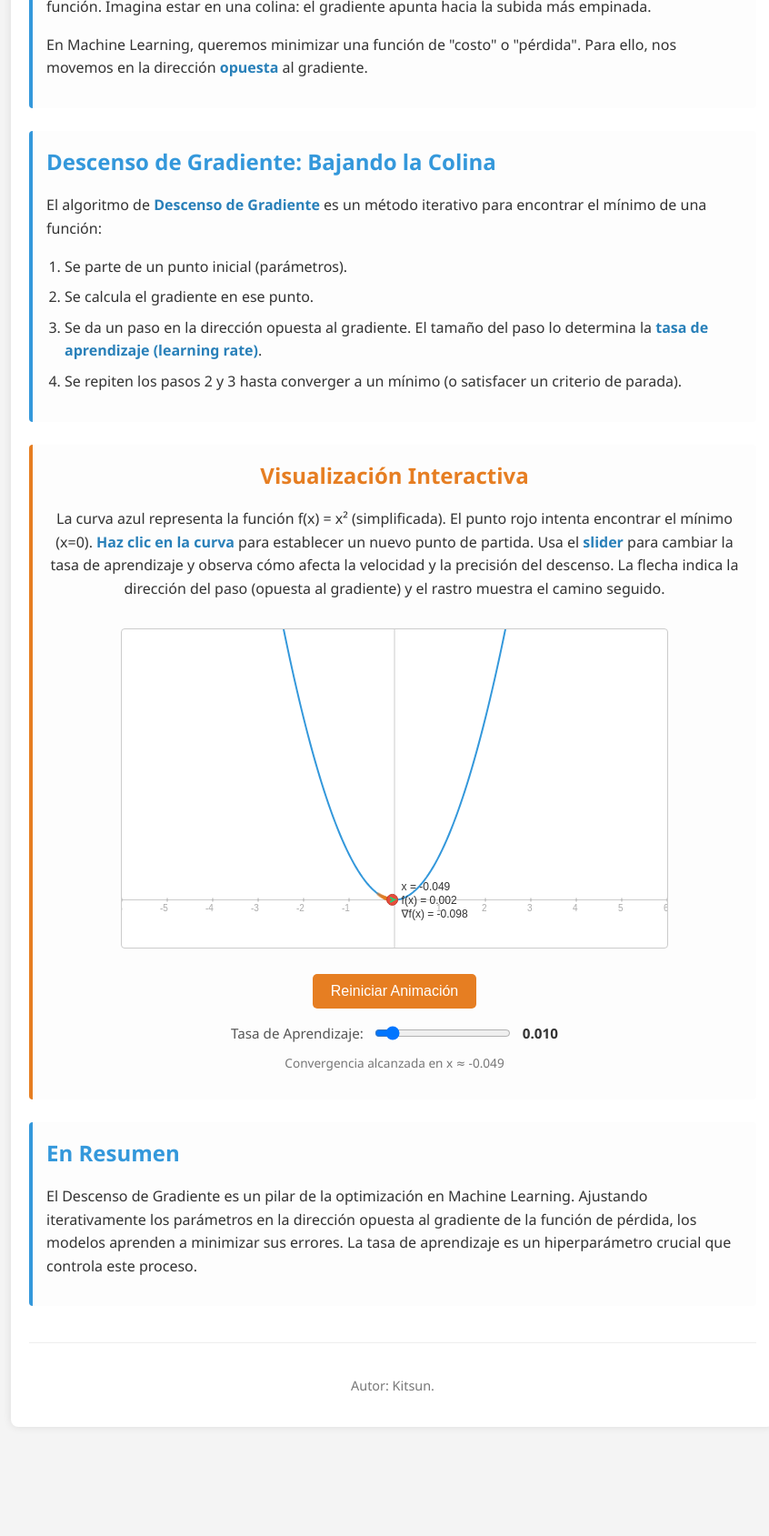
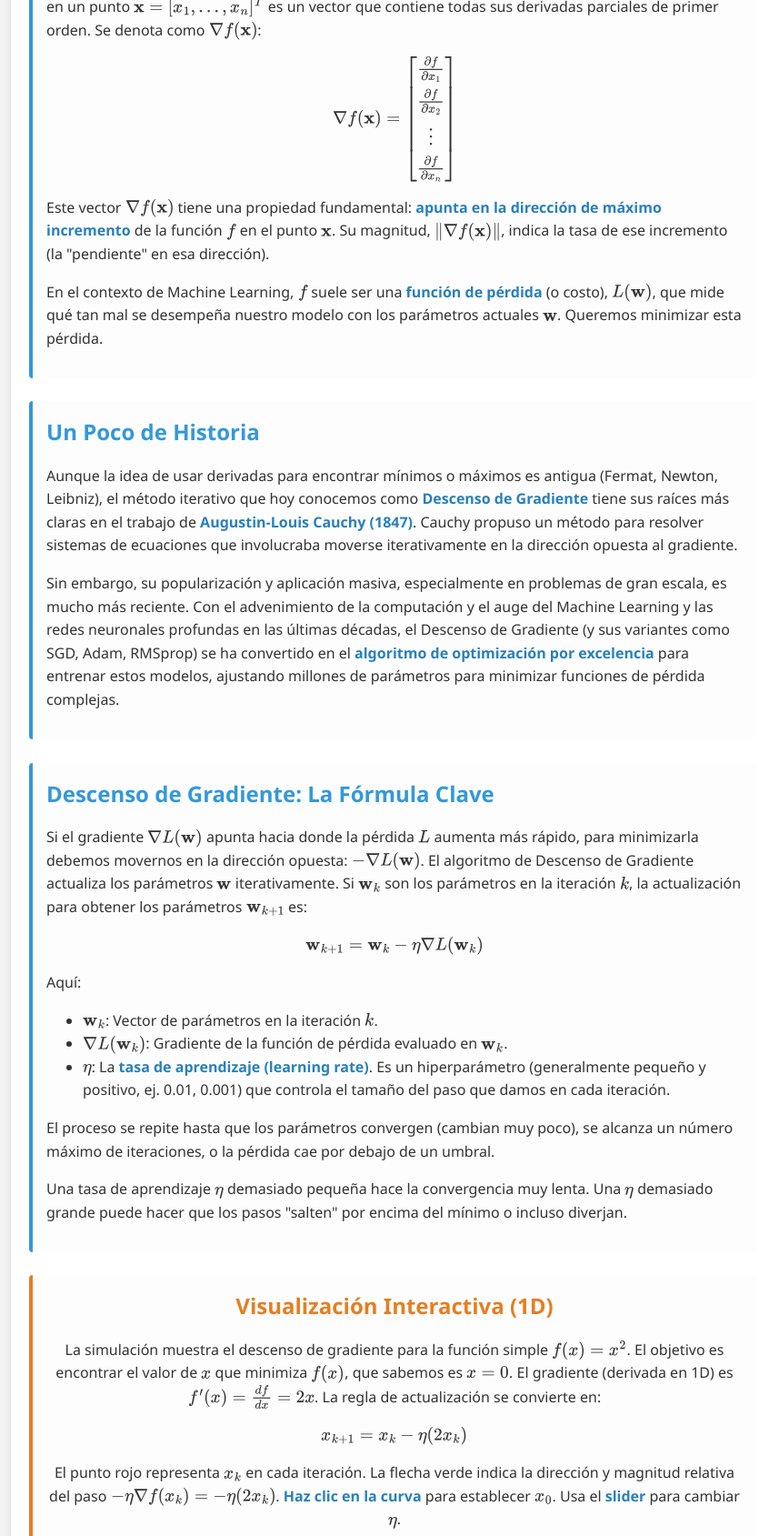
Before and after one commit to Kitsunp/Gradiente, a plain HTML site: page index.html in a window 1280 px wide. Shown: the part 332-2021 px from the top of the page at 91% size, without its empty margins (208-1054 px from the left). Before the commit the page ends 1931 px from the top, so only its background shows below. Drawn offline with nearby package versions, Linux system fonts and the light colour scheme.

Commit message:
Update index.html

```diff
--- a/index.html
+++ b/index.html
@@ -3,50 +3,98 @@
 <head>
     <meta charset="UTF-8">
     <meta name="viewport" content="width=device-width, initial-scale=1.0">
-    <title>Entendiendo los Gradientes Interactivo</title>
+    <title>Entendiendo los Gradientes Interactivo (MathJax)</title>
     <link rel="stylesheet" href="style.css">
+    <!-- MathJax Configuration -->
+    <script>
+        MathJax = {
+          tex: {
+            inlineMath: [['$', '$'], ['\\(', '\\)']], // Delimitadores para matemáticas en línea
+            displayMath: [['$$', '$$'], ['\\[', '\\]']], // Delimitadores para matemáticas en bloque
+            processEscapes: true // Permite usar \$ para mostrar un símbolo de dólar literal
+          },
+          svg: {
+            fontCache: 'global' // Mejora rendimiento en algunos casos, CHTML es otra opción común 'chtml'
+          },
+          options: {
+            skipHtmlTags: ['script', 'noscript', 'style', 'textarea', 'pre', 'code'] // Etiquetas a ignorar
+          }
+        };
+        </script>
+    <!-- MathJax Core Script -->
+    <!-- Usamos la versión 3, cargando el componente que combina entrada TeX y salida SVG -->
+    <script id="MathJax-script" async src="https://cdn.jsdelivr.net/npm/mathjax@3/es5/tex-svg.js"></script>
+
 </head>
 <body>
     <div class="container">
         <header>
             <h1>¿Cómo Funcionan los Gradientes? (Interactivo)</h1>
-            <p class="subtitle">Una exploración visual del Descenso de Gradiente.</p>
+            <p class="subtitle">Una exploración visual y matemática del Descenso de Gradiente.</p>
         </header>
 
         <section id="intro">
             <h2>¿Qué es un Gradiente?</h2>
             <p>
-                El <strong>gradiente</strong> de una función en un punto nos indica la dirección de máximo crecimiento de esa función. Imagina estar en una colina: el gradiente apunta hacia la subida más empinada.
+                Matemáticamente, para una función escalar $f$ de múltiples variables $f(x_1, x_2, \dots, x_n)$, su <strong>gradiente</strong> en un punto $\mathbf{x} = [x_1, \dots, x_n]^T$ es un vector que contiene todas sus derivadas parciales de primer orden. Se denota como $\nabla f(\mathbf{x})$:
+                $$
+                \nabla f(\mathbf{x}) = \begin{bmatrix} \frac{\partial f}{\partial x_1} \\ \frac{\partial f}{\partial x_2} \\ \vdots \\ \frac{\partial f}{\partial x_n} \end{bmatrix}
+                $$
+                Este vector $\nabla f(\mathbf{x})$ tiene una propiedad fundamental: <strong>apunta en la dirección de máximo incremento</strong> de la función $f$ en el punto $\mathbf{x}$. Su magnitud, $\| \nabla f(\mathbf{x}) \|$, indica la tasa de ese incremento (la "pendiente" en esa dirección).
             </p>
             <p>
-                En Machine Learning, queremos minimizar una función de "costo" o "pérdida". Para ello, nos movemos en la dirección <strong>opuesta</strong> al gradiente.
+                En el contexto de Machine Learning, $f$ suele ser una <strong>función de pérdida</strong> (o costo), $L(\mathbf{w})$, que mide qué tan mal se desempeña nuestro modelo con los parámetros actuales $\mathbf{w}$. Queremos minimizar esta pérdida.
             </p>
         </section>
 
+        <section id="history">
+            <h2>Un Poco de Historia</h2>
+            <p>
+                Aunque la idea de usar derivadas para encontrar mínimos o máximos es antigua (Fermat, Newton, Leibniz), el método iterativo que hoy conocemos como <strong>Descenso de Gradiente</strong> tiene sus raíces más claras en el trabajo de <strong>Augustin-Louis Cauchy (1847)</strong>. Cauchy propuso un método para resolver sistemas de ecuaciones que involucraba moverse iterativamente en la dirección opuesta al gradiente.
+            </p>
+            <p>
+                Sin embargo, su popularización y aplicación masiva, especialmente en problemas de gran escala, es mucho más reciente. Con el advenimiento de la computación y el auge del Machine Learning y las redes neuronales profundas en las últimas décadas, el Descenso de Gradiente (y sus variantes como SGD, Adam, RMSprop) se ha convertido en el <strong>algoritmo de optimización por excelencia</strong> para entrenar estos modelos, ajustando millones de parámetros para minimizar funciones de pérdida complejas.
+            </p>
+        </section>
+
+
         <section id="gradient-descent">
-            <h2>Descenso de Gradiente: Bajando la Colina</h2>
+            <h2>Descenso de Gradiente: La Fórmula Clave</h2>
             <p>
-                El algoritmo de <strong>Descenso de Gradiente</strong> es un método iterativo para encontrar el mínimo de una función:
-                <ol>
-                    <li>Se parte de un punto inicial (parámetros).</li>
-                    <li>Se calcula el gradiente en ese punto.</li>
-                    <li>Se da un paso en la dirección opuesta al gradiente. El tamaño del paso lo determina la <strong>tasa de aprendizaje (learning rate)</strong>.</li>
-                    <li>Se repiten los pasos 2 y 3 hasta converger a un mínimo (o satisfacer un criterio de parada).</li>
-                </ol>
+                Si el gradiente $\nabla L(\mathbf{w})$ apunta hacia donde la pérdida $L$ aumenta más rápido, para minimizarla debemos movernos en la dirección opuesta: $-\nabla L(\mathbf{w})$. El algoritmo de Descenso de Gradiente actualiza los parámetros $\mathbf{w}$ iterativamente. Si $\mathbf{w}_k$ son los parámetros en la iteración $k$, la actualización para obtener los parámetros $\mathbf{w}_{k+1}$ es:
+                $$
+                \mathbf{w}_{k+1} = \mathbf{w}_k - \eta \nabla L(\mathbf{w}_k)
+                $$
+                Aquí:
+                <ul>
+                    <li>$\mathbf{w}_k$: Vector de parámetros en la iteración $k$.</li>
+                    <li>$\nabla L(\mathbf{w}_k)$: Gradiente de la función de pérdida evaluado en $\mathbf{w}_k$.</li>
+                    <li>$\eta$: La <strong>tasa de aprendizaje (learning rate)</strong>. Es un hiperparámetro (generalmente pequeño y positivo, ej. 0.01, 0.001) que controla el tamaño del paso que damos en cada iteración.</li>
+                </ul>
+                El proceso se repite hasta que los parámetros convergen (cambian muy poco), se alcanza un número máximo de iteraciones, o la pérdida cae por debajo de un umbral.
+            </p>
+            <p>
+                Una tasa de aprendizaje $\eta$ demasiado pequeña hace la convergencia muy lenta. Una $\eta$ demasiado grande puede hacer que los pasos "salten" por encima del mínimo o incluso diverjan.
             </p>
         </section>
 
         <section id="visualization">
-            <h2>Visualización Interactiva</h2>
+            <h2>Visualización Interactiva (1D)</h2>
             <p>
-                La curva azul representa la función f(x) = x² (simplificada). El punto rojo intenta encontrar el mínimo (x=0).
-                <strong>Haz clic en la curva</strong> para establecer un nuevo punto de partida. Usa el <strong>slider</strong> para cambiar la tasa de aprendizaje y observa cómo afecta la velocidad y la precisión del descenso. La flecha indica la dirección del paso (opuesta al gradiente) y el rastro muestra el camino seguido.
+                La simulación muestra el descenso de gradiente para la función simple $f(x) = x^2$. El objetivo es encontrar el valor de $x$ que minimiza $f(x)$, que sabemos es $x=0$.
+                El gradiente (derivada en 1D) es $f'(x) = \frac{df}{dx} = 2x$.
+                La regla de actualización se convierte en:
+                $$
+                x_{k+1} = x_k - \eta (2x_k)
+                $$
+                El punto rojo representa $x_k$ en cada iteración. La flecha verde indica la dirección y magnitud relativa del paso $-\eta \nabla f(x_k) = -\eta (2x_k)$.
+                <strong>Haz clic en la curva</strong> para establecer $x_0$. Usa el <strong>slider</strong> para cambiar $\eta$.
             </p>
-            <canvas id="gradientCanvas" width="600" height="350"></canvas> <!-- Aumenté un poco la altura -->
+            <canvas id="gradientCanvas" width="600" height="350"></canvas>
             <div class="controls">
                  <button id="resetButton">Reiniciar Animación</button>
                  <div class="slider-container">
-                    <label for="lrSlider">Tasa de Aprendizaje:</label>
+                    <label for="lrSlider">Tasa de Aprendizaje ($\eta$):</label>
                     <input type="range" id="lrSlider" name="lrSlider" min="0.001" max="0.1" step="0.001" value="0.01">
                     <span id="lrDisplay">0.010</span>
                  </div>
@@ -57,15 +105,16 @@
          <section id="conclusion">
             <h2>En Resumen</h2>
             <p>
-                El Descenso de Gradiente es un pilar de la optimización en Machine Learning. Ajustando iterativamente los parámetros en la dirección opuesta al gradiente de la función de pérdida, los modelos aprenden a minimizar sus errores. La tasa de aprendizaje es un hiperparámetro crucial que controla este proceso.
+                El gradiente $\nabla f$ nos da la dirección de ascenso más pronunciado de una función $f$. El algoritmo de <strong>Descenso de Gradiente</strong> aprovecha esto moviéndose iterativamente en la dirección opuesta, $-\nabla f$, para encontrar mínimos locales (o globales, si la función es convexa). La regla de actualización fundamental $\mathbf{w}_{k+1} = \mathbf{w}_k - \eta \nabla L(\mathbf{w}_k)$ es la base del entrenamiento de muchos modelos de Machine Learning, permitiéndoles aprender a partir de los datos minimizando una función de pérdida. La elección adecuada de la tasa de aprendizaje $\eta$ es crucial para una convergencia eficiente.
             </p>
         </section>
 
         <footer>
-            <p>Autor: Kitsun.</p> <!-- Atribución actualizada -->
+            <p>Autor: Kitsun.</p>
         </footer>
     </div>
 
+    <!-- Nuestro script de animación (sin cambios) -->
     <script src="script.js"></script>
 </body>
 </html>
```
